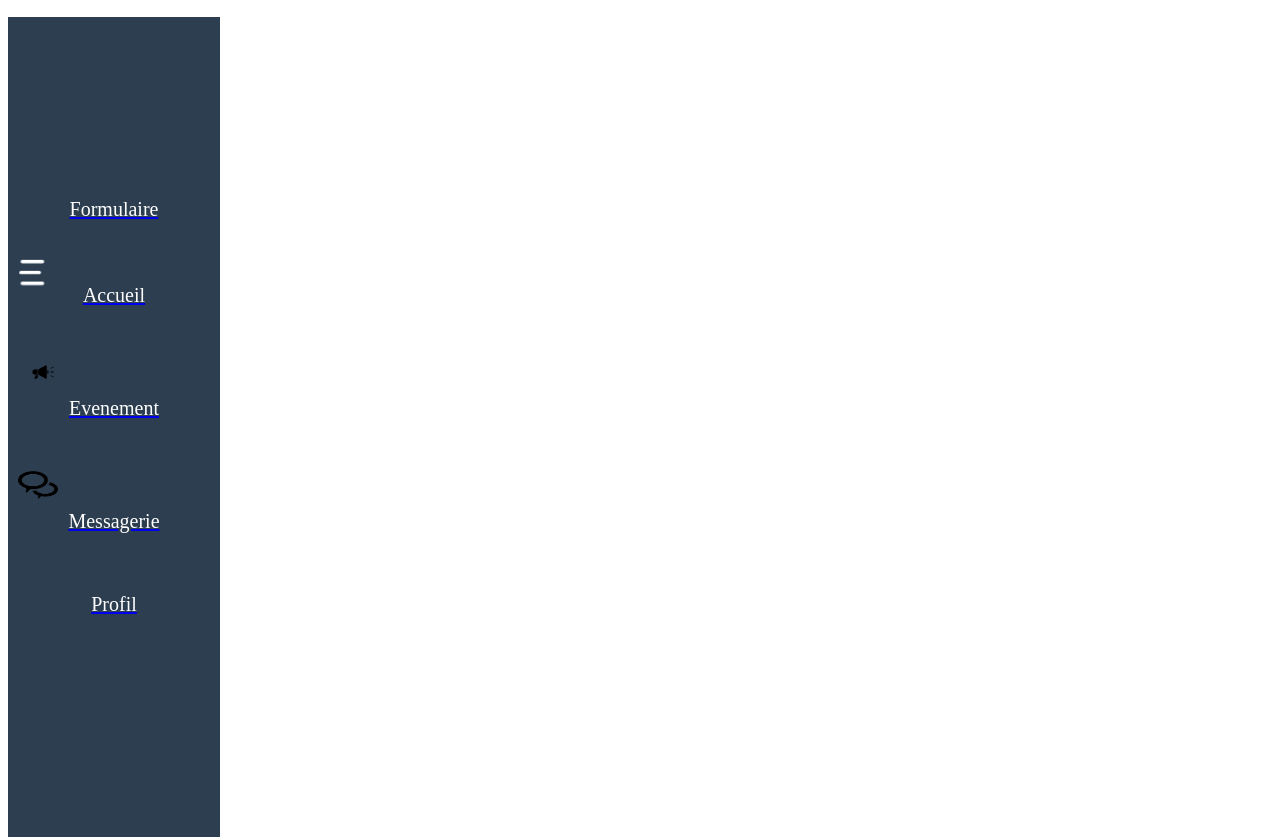
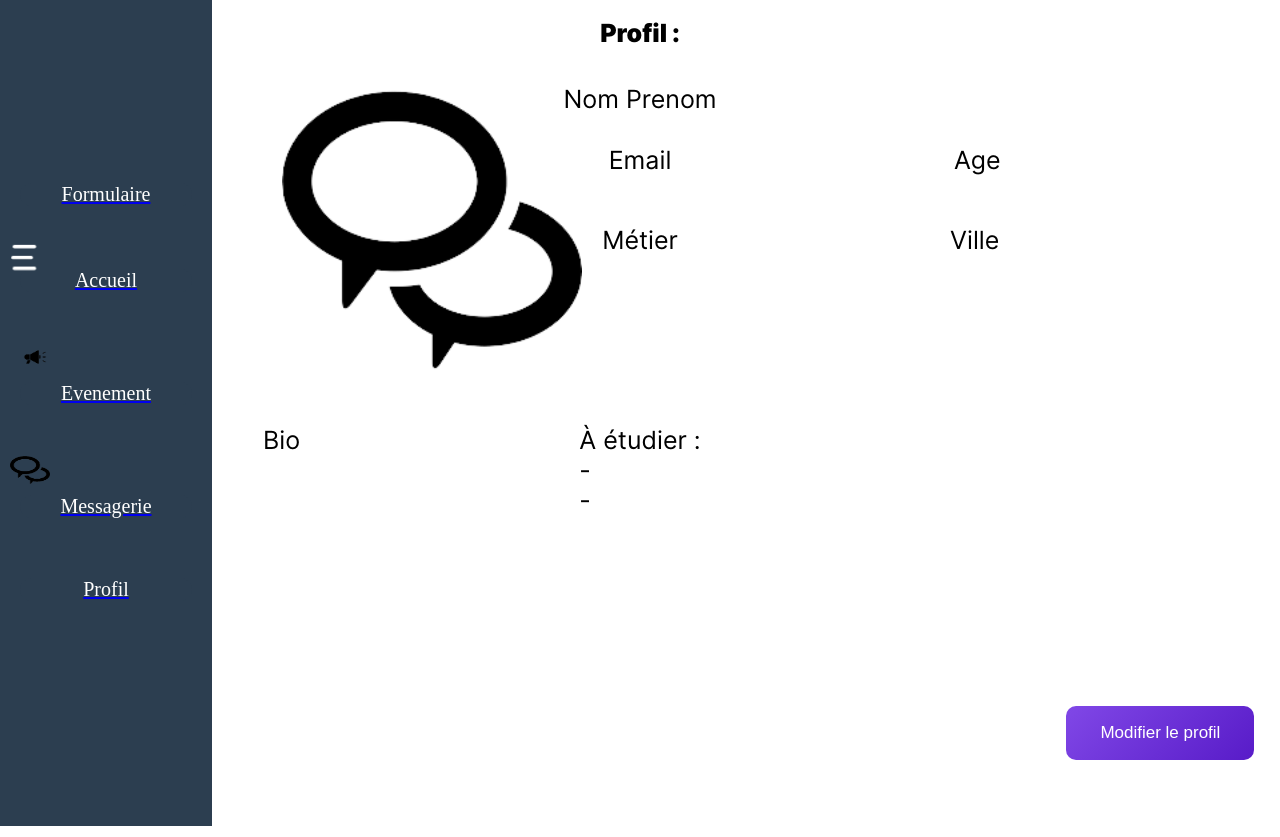
Before and after one commit to macenteno63/ekip1, a React (Create React App) app: page /profil in a window 1280 px wide. Built offline with nearby package versions, Linux system fonts and the light colour scheme.

Commit message:
Ajustement des composants et Page profil

```diff
--- a/src/components/Groupe.js
+++ /dev/null
@@ -1,17 +0,0 @@
-import React from 'react';
-import '../styles/components/groupe.css';
-
-const Groupe = () => {
-    return (
-        <div className="Groupe">
-            <ul>
-                <li>Personne 1</li>
-                <li>Personne 2</li>
-                <li>Personne 3</li>
-                <li>Personne 4</li>
-            </ul>
-        </div>
-    );
-};
-
-export default Groupe;
--- a/src/components/Navigation.js
+++ b/src/components/Navigation.js
@@ -17,7 +17,7 @@ const Navigation = () => {
                     <li>Accueil</li>
                 </NavLink>
                 <NavLink to="/evenement" className={(nav) => (nav.isActive ? "nav-active" : "")} end>
-                    <img className="ImageEvent" src={event} alt="ok" ></img>
+                    <img className="ImageEvent" src={event} alt="" ></img>
                     <li>Evenement</li>
                 </NavLink>
                 <NavLink to="/messagerie" className={(nav) => (nav.isActive ? "nav-active" : "")} end>
--- a/src/components/Personne.js
+++ b/src/components/Personne.js
@@ -1,4 +1,4 @@
-import '../styles/pages/profil.css'
+import '../styles/components/personne.css'
 import React from 'react';
 
 function Personne(props) {
--- a/src/pages/Accueil.js
+++ b/src/pages/Accueil.js
@@ -1,7 +1,7 @@
 import '../styles/pages/erreur.css'
+import '../styles/pages/accueil.css'
 import React, {useState} from 'react';
 import Navigation from '../components/Navigation';
-import Groupe from '../components/Groupe';
 import Personne from "../components/Personne";
 
 const Accueil = () => {
@@ -23,7 +23,6 @@ const Accueil = () => {
     return (
     <div>
         <Navigation/>
-        {/*<Groupe/>*/}
         <Personne scaleValue={nom}/>
         <h2>Fil de discussion :</h2>
         <button class="button">
--- a/src/pages/Profil.js
+++ b/src/pages/Profil.js
@@ -1,14 +1,42 @@
 import '../styles/pages/erreur.css'
-import React, {useState} from 'react';
+import '../styles/pages/profil.css'
+import message from '../images/message.png';
+import React from 'react';
 import Navigation from '../components/Navigation';
-import axios from "axios";
-import Personne from "../components/Personne";
 
 const Profil = () => {
     return (
     <div>
-        <Navigation/>
-        <h1>Profil</h1>
+        <Navigation />
+
+        <h2> Profil :</h2>
+
+        <div className='NomPrenom' id="profil">
+            <p>Nom Prenom</p>
+        </div>
+        <div className='Age' id="profil">
+            <p>Age</p>
+        </div>
+        <div className='Email' id="profil">
+            <p>Email</p>
+        </div>
+        <div className='Metier' id="profil">
+            <p>Métier</p>
+        </div>
+        <div className='Ville' id="profil">
+            <p>Ville</p>
+        </div>
+        <div className='Biographie' id="profil">
+            <p>Bio</p>
+        </div>
+        <div className='Formation' id="profil">
+            <p>À étudier : <br />
+                - <br />
+                -
+            </p>
+        </div>
+        <a className='PhotoProfil'><img src={message}alt=""/></a>
+        <button className='BoutonProfil'> Modifier le profil </button>
     </div>
     );
 };
--- a/src/styles/components/navigation.css
+++ b/src/styles/components/navigation.css
@@ -2,15 +2,16 @@
       display: flex;
       position: absolute;
       flex-direction: column;
-      height: 100%;
+      height: 101%;
       background-color: #2C3E50;
       width: 15%;
       font-weight: 90;
       list-style: none;
       justify-content: center;
       padding: 10px;
-      margin-top: 0px;
+      margin-top: -10px;
       margin-bottom: 0px;
+      left: 0;
 }
 
 .Navigation li {
--- /dev/null
+++ b/src/styles/components/personne.css
@@ -0,0 +1,28 @@
+.Personne ul{
+    display: flex;
+    position: absolute;
+    float: right;
+    flex-direction: column;
+    height: 101%;
+    background-color: #2C3E50;
+    width: 15%;
+    right: 0px;
+    font-weight: 90;
+    list-style: none;
+    justify-content: center;
+    margin-top: -10px;
+    margin-bottom: 0px;
+    padding: 10px;
+}
+
+.Personne li {
+    display: flex;
+    flex-direction: column;
+    margin: 10px;
+    text-align: center;
+    font-size: 20px;
+    color: white;
+    border-radius: 18px;
+    background-color: #396086;
+    margin-bottom: 50px;
+}
--- a/src/styles/index.scss
+++ b/src/styles/index.scss
@@ -1,3 +1,3 @@
 @import "./settings";
-//@import "./components/navigation";
-//@import "./components/groupe";
+// @import "./components/navigation";
+// @import "./components/personne";
--- a/src/styles/pages/accueil.css
+++ b/src/styles/pages/accueil.css
@@ -3,12 +3,11 @@
     src: url(../fonts/Inter-Regular.otf);
   }
 
-h2 {
+h2{
     display: flex;
     position: relative;
     justify-content: center;
     font-family: Bold;
-    text-align: center;
     font-size: 25px;
     color: black;
     top: 10px;
--- a/src/styles/pages/profil.css
+++ b/src/styles/pages/profil.css
@@ -1,27 +1,101 @@
-.Personne ul{
-    display: flex;
-    position:relative;
-    float: right;
-    flex-direction: column;
-    height: 100vh;
-    background-color: #2C3E50;
-    width: 15vh;
-    font-weight: 90;
-    list-style: none;
-    justify-content: center;
-    margin-top: 0px;
-    margin-bottom: 0px;
-    padding: 10px;
+.NomPrenom {
+    top: 10%;
 }
 
-.Personne li {
+.Age {
+    position: absolute;
+    right: 20%;
+    top: 20%;
+    transform: translate(-50%,-50%); /* pour que l’élément centré se replace à 50% de sa largeur en haut et à gauche. */
+}
+
+.Email {
+    position: absolute;
+    top: 20%;
+    left: 50%;
+    transform: translate(-50%,-50%);
+}
+
+.Metier{
+    position: absolute;
+    top: 30%;
+    left: 50%;
+    transform: translate(-50%,-50%);
+}
+
+.Ville {
+    position: absolute;
+    right: 20%;
+    top: 30%;
+    transform: translate(-50%,-50%);
+}
+
+.Biographie {
+    position: absolute;
+    left: 22%;
+    top: 50%;
+    transform: translate(-50%);
+}
+
+.Formation {
+    position: absolute;
+    left: 50%;
+    top: 50%;
+    transform: translate(-50%);
+}
+
+#profil {
     display: flex;
-    flex-direction: column;
-    margin: 10px;
-    text-align: center;
-    font-size: 20px;
+    justify-content: center;
+    font-family: Regular;
+    font-size: 25px;
+    color: black;
+}
+
+.BoutonProfil {
+    display: flex;
+    position: absolute;
+    background: linear-gradient(-45deg, #3f00b5, #9f69fe, #27c8b7, #3f00b5);
+    background-size: 800% 400%;
+    padding: 1em 2em;
+    right: 2%;
+    bottom: 5%;
+    border: none;
+    border-radius: 10px;
+    font-size: 17px;
+    font-weight: 70;
     color: white;
-    border-radius: 18px;
-    background-color: #396086;
-    margin-bottom: 50px;
+    transition: all .5s ease-in-out;
+    animation: gradient 10s infinite cubic-bezier(.62, .28, .23, .99) both;
+   }
+
+   button:hover {
+    transform: scale(1.05);
+   }
+
+   button:active {
+    transform: scale(0.8);
+   }
+
+   @keyframes gradient {
+    0% {
+     background-position: 0% 50%;
+    }
+
+    50% {
+     background-position: 100% 50%;
+    }
+
+    100% {
+     background-position: 0% 50%;
+    }
+   }
+
+.PhotoProfil {
+    display: flex;
+    position: absolute;
+    top: 10%;
+    left: 22%;
+    width: 500px;
+    height: 300px;
 }
```
